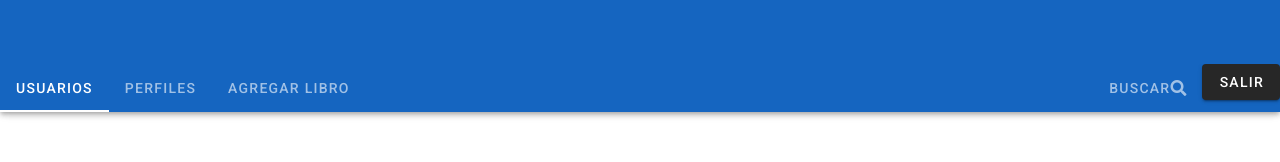
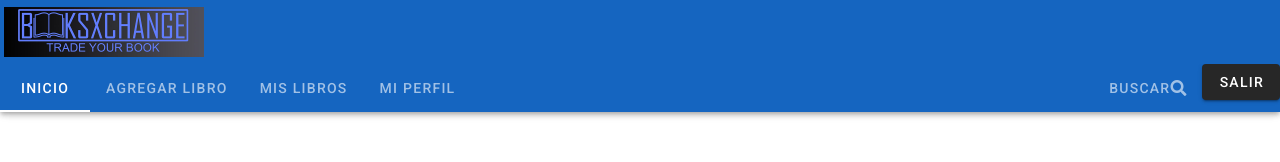
Before and after one commit to afrivera/SubGrupo8-Grupo12, a Vue app: page /home in a window 1280 px wide. Shown: the top 162 px of the page. Built offline with nearby package versions, Linux system fonts and the light colour scheme; no server answers; sample sign-in values are in the browser's storage; what vueperslides would draw is missing.

Commit message:
Se crea vista mis libros y se configura para que solo me aparezcan mis libros a intercambiar

```diff
--- a/src/layouts/LytAuth.vue
+++ b/src/layouts/LytAuth.vue
@@ -5,7 +5,7 @@
                 <v-img  max-width="200" src="../assets/LogoNoFondo800px.png" alt="BookXchange"></v-img>
             </v-row>
             <v-tabs centered class="ml-n9" color="white darken-1" >
-                <v-tab v-for="link in links" :key="link" v-text="link.title" :to="link.route">
+                <v-tab v-for="(link, index) in links" :key="index" v-text="link.title" :to="link.route">
                     {{ link }}
                 </v-tab>
             </v-tabs>
--- a/src/layouts/shared/HeaderView.vue
+++ b/src/layouts/shared/HeaderView.vue
@@ -7,7 +7,7 @@
         <!-- <UserLogged/> -->
         <template v-slot:extension>
             <v-tabs model="optionSelected align-with-title">
-                <v-tab v-for="option in options" :key="option.title" v-text="option.title" :to="option.route">
+                <v-tab v-for="(option, index) in options" :key="index" v-text="option.title" :to="option.route">
                 </v-tab>
                 <v-spacer></v-spacer>
                 <v-tab>Buscar  <v-icon small>fas fa-search</v-icon></v-tab>
@@ -30,19 +30,24 @@ export default {
             options:[
                 {
                     icon: 'mdi-account',
-                    title: 'Usuarios',
+                    title: 'Inicio',
                     route: '/home'
-                },
-                {
-                    icon: 'user-tag',
-                    title: 'perfiles',
-                    route: 'perfil'
                 },
                 {
                     icon: 'user-tag',
                     title: 'Agregar Libro',
                     route: 'add-book'
-                }
+                },
+                {
+                    icon: 'user-tag',
+                    title: 'Mis libros',
+                    route: 'my-book'
+                },
+                {
+                    icon: 'user-tag',
+                    title: 'Mi Perfil',
+                    route: 'perfil'
+                },
             ],
         }
     },/* ,
--- a/src/router/index.js
+++ b/src/router/index.js
@@ -10,6 +10,7 @@ import index from '../store/index'
 import Home from '../views/home/Home.vue'
 import PerfilView from '../views/home/PerfilView.vue'
 import AddBook from '../views/home/AddBook.vue'
+import MyBook from '../views/home/MyBook.vue'
 import LytSPA from '../layouts/LytSPA.vue'
 import NavBar from '../layouts/shared/NavBar.vue'
 import About from '../views/About.vue'
@@ -104,6 +105,14 @@ const routes = [
         components:{
           allPages: AddBook
         }
+      },
+      {
+        name: 'MyBook',
+        path: '/my-book',
+        component:() => import(/* webpackChunkName: "MyBook" */ '../views/home/MyBook.vue'),
+        components:{
+          allPages: MyBook
+        }
       }
     ]
   }
--- a/src/views/home/AddBook.vue
+++ b/src/views/home/AddBook.vue
@@ -61,7 +61,7 @@ import {mapState} from 'vuex'
 export default {
     name: 'AddBook',
     computed:{
-        ...mapState(['token'])
+        ...mapState(['token', 'userDB'])
     },
     data: () => ({
       valid: true,
@@ -73,6 +73,9 @@ export default {
       }
 
     }),
+    created(){
+      console.log(this.userDB);
+    },
 
     methods: {
       reset () {
--- a/src/views/home/Home.vue
+++ b/src/views/home/Home.vue
@@ -74,7 +74,7 @@
       bookList(){
         this.axios.get('/book')
           .then(res=>{
-            console.log(res.data);
+            // console.log(res.data);
             this.books = res.data;
           })
           .catch(e=>{
--- a/src/views/home/MyBook.vue
+++ b/src/views/home/MyBook.vue
@@ -55,10 +55,11 @@
 
 
 <script>
+import {mapState} from 'vuex'
 
 
   export default {
-    name: 'Home',
+    name: 'MyBook',
 
     components: {
     },
@@ -66,15 +67,25 @@
       show: false,
       books:[]
     }),
+    computed:{
+      ...mapState(['token', 'userDB'])
+    },
     created(){
       this.bookList()
 
     },
     methods:{
       bookList(){
-        this.axios.get('/book')
+        // let config = {
+        //   header: {
+        //     token : this.token
+        //   }
+        // }
+        const {_id} = this.userDB.data
+        console.log(_id);
+
+        this.axios.get(`/book/${_id}`)
           .then(res=>{
-            console.log(res.data);
             this.books = res.data;
           })
           .catch(e=>{
```
Also changed, not shown: 2 other files (tests, documents, lock files or other folders).
